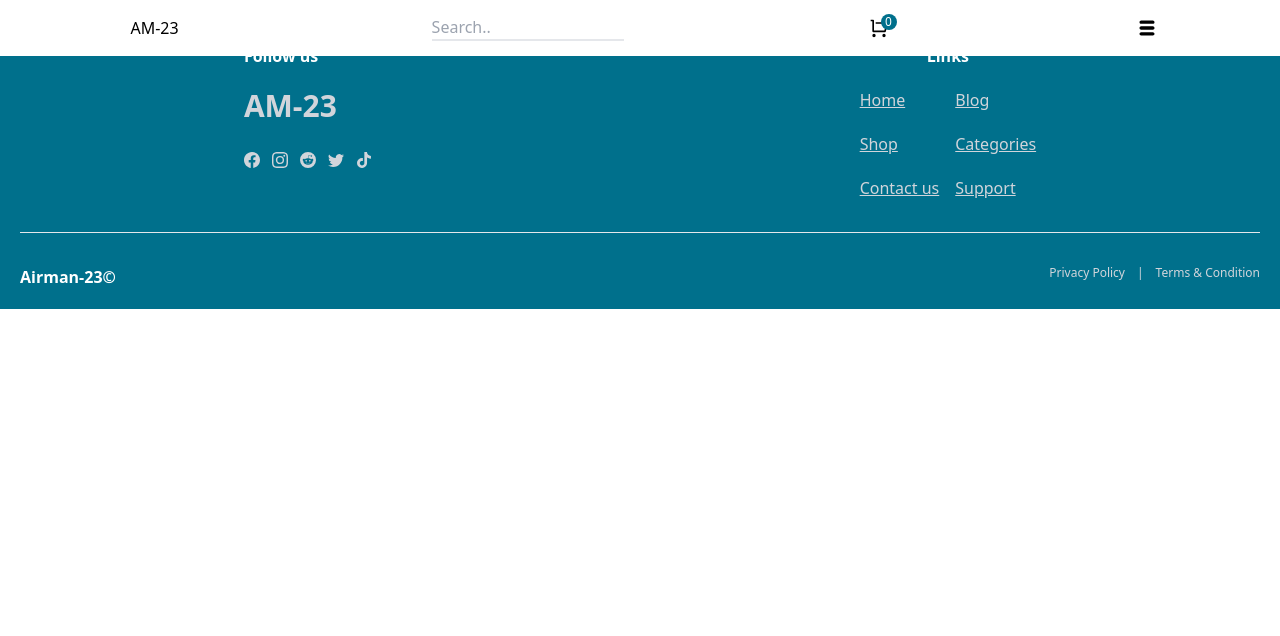
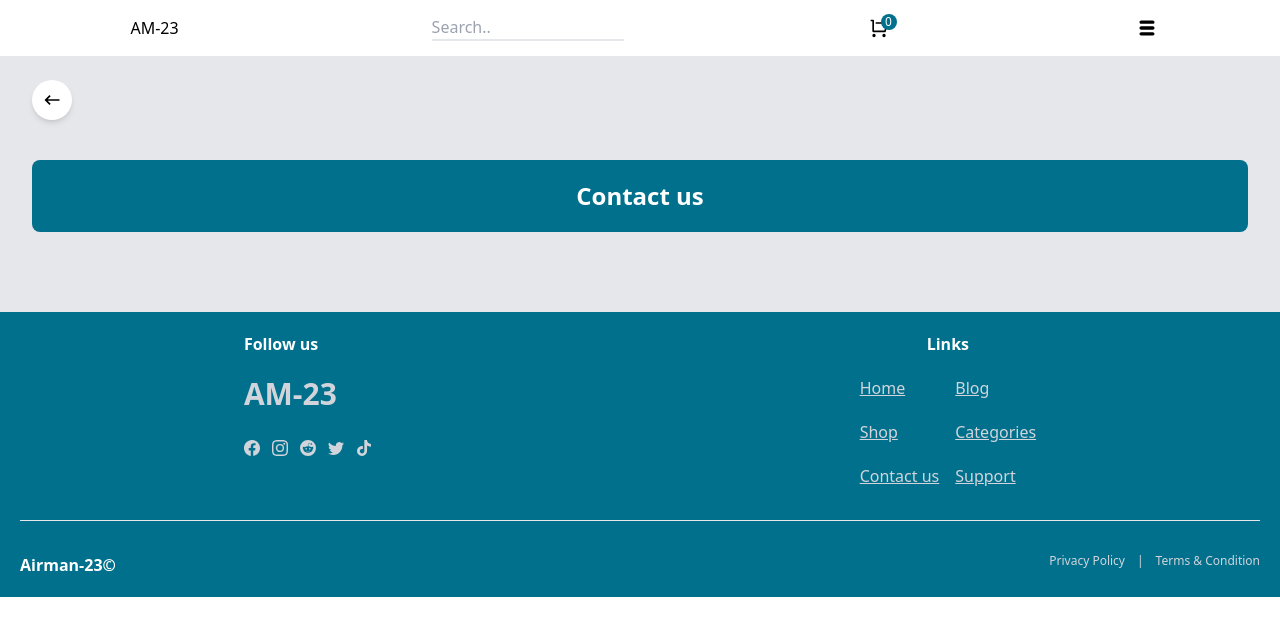
Before and after one commit to mvykool/Airman-23, a Next.js app in the folder airman-23/: page /contact in a window 1280 px wide. Shown: the top 636 px of the page. Built offline with nearby package versions, Linux system fonts and the light colour scheme; no server answers.

Commit message:
added contact page and added styles

```diff
--- a/airman-23/components/MobileMenu.tsx
+++ b/airman-23/components/MobileMenu.tsx
@@ -109,10 +109,10 @@ console.log(openMenu)
        </Link>
 
        {/**contact us */}
-       <div className='flex  items-center space-x-2'>
+       <Link href={'/contact'} onClick={() => setOpenMenu(false)} className='flex  items-center space-x-2'>
         <MdContacts className='text-xl text-[#00708C]'/>
         <button className='text-xl font-semibold text-[#00708C]'>Contact us</button>
-       </div>
+       </Link>
 
        {/**customer support */}
        <div className='flex  items-center space-x-2'>
--- a/airman-23/pages/blog/posts.tsx
+++ b/airman-23/pages/blog/posts.tsx
@@ -15,9 +15,9 @@ const blogPost = ({posts}: postsProps) => {
   const router = useRouter()
 
   const goBack = () => {
-    router.push('..')
+    router.back()
   }
-  console.log(posts)
+
 
   return (
     <div className='pt-10 bg-gray-200 pb-10'>
--- a/airman-23/pages/contact.tsx
+++ b/airman-23/pages/contact.tsx
@@ -1,8 +1,36 @@
+import Head from 'next/head'
+import { useRouter } from 'next/router'
 import React from 'react'
+import { MdOutlineKeyboardBackspace } from 'react-icons/md'
 
 const contact = () => {
+
+
+   //go back
+
+  const router = useRouter()
+
+  const goBack = () => {
+    router.back()
+  }
+
+
+
   return (
-    <div  className='text-black' >contact</div>
+    <div className='pt-10 bg-gray-200 pb-10'>
+
+    <Head>
+      <title>Air man 23 | Contact</title>
+    </Head>
+
+    <div className='mt-10 bg-white shadow-md rounded-full h-10 w-10 flex justify-center items-center ml-8'>
+      <MdOutlineKeyboardBackspace className='text-xl' onClick={goBack}/>
+    </div>
+
+    <div className='flex justify-center mx-8 p-5 rounded-lg my-10 bg-[#00708C]'>
+      <h1 className='font-bold text-white text-2xl'>Contact us</h1>
+      </div>
+</div>
   )
 }
 
```
